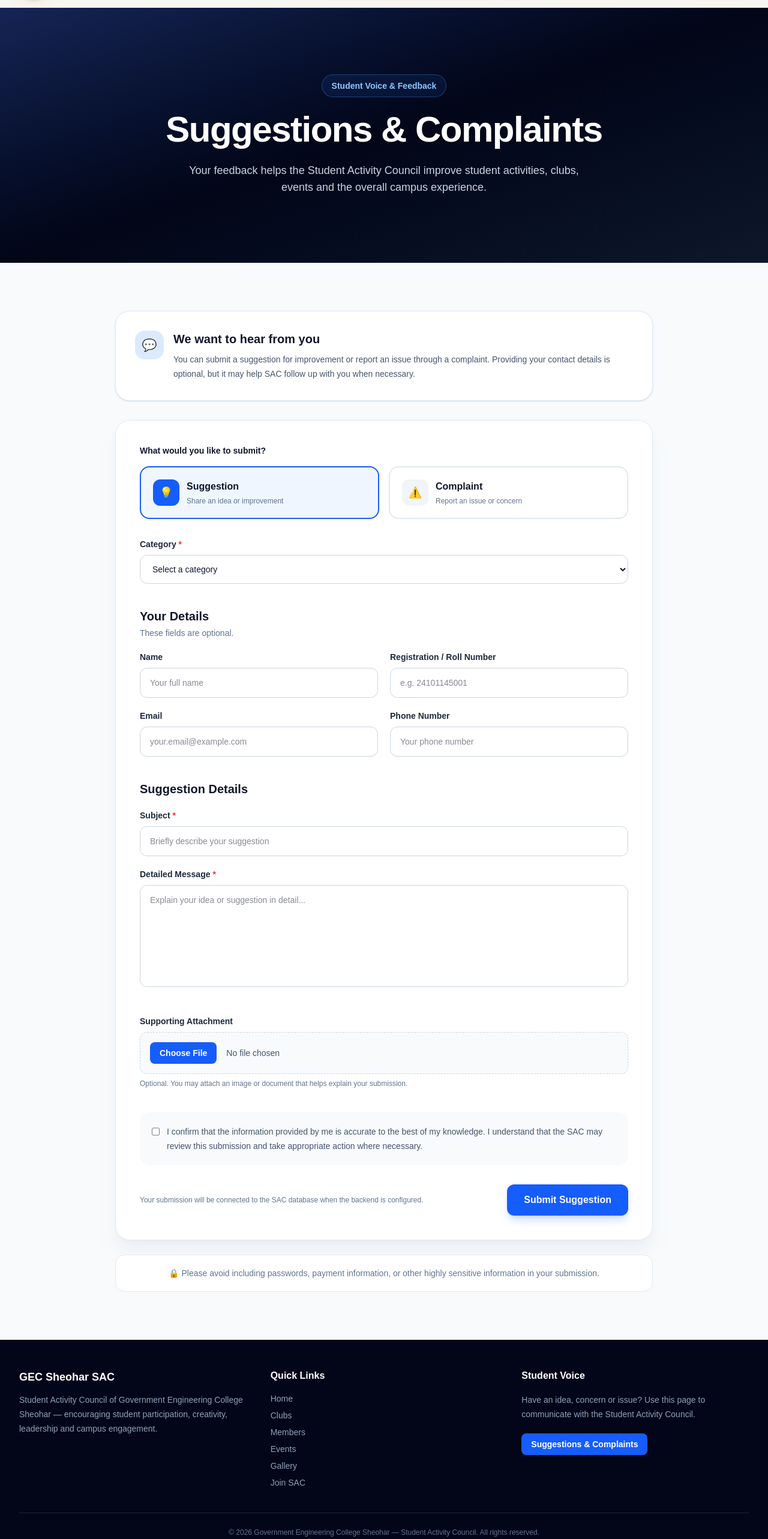
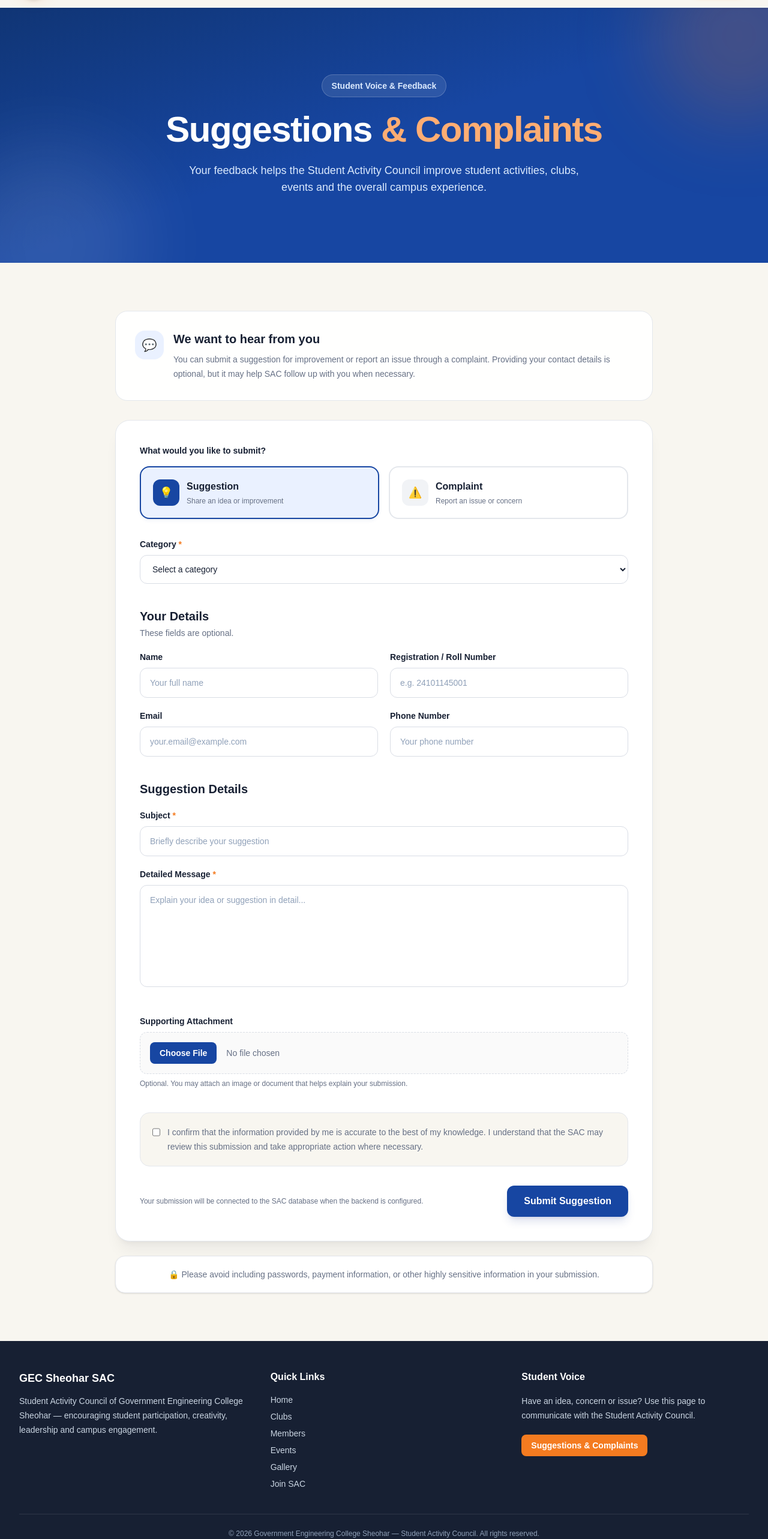
Before and after one commit to premkumar709176/gec-sheohar-sac, a Next.js app: page /suggestions in a window 1280 px wide. Shown: the part 64-2629 px from the top of the page at 60% size. Built offline with nearby package versions, Linux system fonts and the light colour scheme.

Commit message:
Update suggestions page theme

```diff
--- a/app/suggestions/page.tsx
+++ b/app/suggestions/page.tsx
@@ -17,25 +17,27 @@ export default function SuggestionsPage() {
   };
 
   return (
-    <main className="min-h-screen bg-slate-50 text-slate-900">
-
-      {/* SPACE FOR GLOBAL NAVBAR */}
+    <main className="min-h-screen bg-[#f8f6f0] text-[#172033]">
       <div className="h-[76px]" />
 
       {/* HERO */}
-      <section className="relative overflow-hidden bg-slate-950 text-white">
-        <div className="absolute inset-0 bg-gradient-to-br from-blue-950 via-slate-950 to-slate-900" />
+      <section className="relative overflow-hidden bg-[#1746a2] text-white">
+        <div className="absolute inset-0 bg-gradient-to-br from-[#103575] via-[#1746a2] to-[#1746a2]" />
+
+        <div className="absolute -right-24 -top-24 h-72 w-72 rounded-full bg-[#f47b20]/20 blur-3xl" />
+        <div className="absolute -bottom-32 -left-20 h-80 w-80 rounded-full bg-white/10 blur-3xl" />
 
         <div className="relative mx-auto max-w-5xl px-5 py-20 text-center lg:px-8 lg:py-28">
-          <span className="inline-flex rounded-full border border-blue-400/30 bg-blue-500/10 px-4 py-2 text-sm font-semibold text-blue-300">
+          <span className="inline-flex rounded-full border border-white/20 bg-white/10 px-4 py-2 text-sm font-semibold text-blue-100 backdrop-blur-sm">
             Student Voice & Feedback
           </span>
 
           <h1 className="mt-6 text-4xl font-black tracking-tight sm:text-5xl lg:text-6xl">
-            Suggestions & Complaints
+            Suggestions{" "}
+            <span className="text-[#ffad73]">& Complaints</span>
           </h1>
 
-          <p className="mx-auto mt-6 max-w-2xl text-base leading-7 text-slate-300 sm:text-lg">
+          <p className="mx-auto mt-6 max-w-2xl text-base leading-7 text-blue-100 sm:text-lg">
             Your feedback helps the Student Activity Council improve
             student activities, clubs, events and the overall campus
             experience.
@@ -48,74 +50,68 @@ export default function SuggestionsPage() {
         <div className="mx-auto max-w-4xl">
 
           {/* INTRO CARD */}
-          <div className="mb-8 rounded-3xl border border-blue-100 bg-white p-6 shadow-sm sm:p-8">
+          <div className="college-card mb-8 p-6 sm:p-8">
             <div className="flex gap-4">
-
-              <div className="flex h-12 w-12 shrink-0 items-center justify-center rounded-2xl bg-blue-100 text-xl">
+              <div className="flex h-12 w-12 shrink-0 items-center justify-center rounded-2xl bg-[#eaf1ff] text-xl">
                 💬
               </div>
 
               <div>
-                <h2 className="text-xl font-bold text-slate-900">
+                <h2 className="text-xl font-bold text-[#172033]">
                   We want to hear from you
                 </h2>
 
-                <p className="mt-2 text-sm leading-6 text-slate-600">
+                <p className="mt-2 text-sm leading-6 text-[#667085]">
                   You can submit a suggestion for improvement or report
                   an issue through a complaint. Providing your contact
                   details is optional, but it may help SAC follow up with
                   you when necessary.
                 </p>
               </div>
-
             </div>
           </div>
 
           {/* FORM */}
           <form
             onSubmit={handleSubmit}
-            className="rounded-3xl border border-slate-200 bg-white p-6 shadow-xl shadow-slate-200/50 sm:p-10"
+            className="rounded-3xl border border-[#e4e7ec] bg-white p-6 shadow-xl shadow-slate-900/5 sm:p-10"
           >
-
             {/* TYPE SELECTOR */}
             <div>
-              <label className="mb-4 block text-sm font-bold text-slate-900">
+              <label className="mb-4 block text-sm font-bold text-[#172033]">
                 What would you like to submit?
               </label>
 
               <div className="grid gap-4 sm:grid-cols-2">
-
                 <button
                   type="button"
                   onClick={() => setType("suggestion")}
                   className={`rounded-2xl border-2 p-5 text-left transition ${
                     type === "suggestion"
-                      ? "border-blue-600 bg-blue-50"
-                      : "border-slate-200 bg-white hover:border-blue-300"
+                      ? "border-[#1746a2] bg-[#eaf1ff] shadow-md shadow-blue-900/5"
+                      : "border-[#e4e7ec] bg-white hover:border-[#1746a2]/30 hover:bg-[#fafcff]"
                   }`}
                 >
                   <div className="flex items-center gap-3">
-
                     <div
                       className={`flex h-11 w-11 items-center justify-center rounded-xl text-lg ${
                         type === "suggestion"
-                          ? "bg-blue-600 text-white"
-                          : "bg-slate-100"
+                          ? "bg-[#1746a2] text-white"
+                          : "bg-[#f1f3f6]"
                       }`}
                     >
                       💡
                     </div>
 
                     <div>
-                      <p className="font-bold text-slate-900">
+                      <p className="font-bold text-[#172033]">
                         Suggestion
                       </p>
 
-                      <p className="mt-1 text-xs text-slate-500">
+                      <p className="mt-1 text-xs text-[#667085]">
                         Share an idea or improvement
                       </p>
                     </div>
-
                   </div>
                 </button>
 
@@ -124,35 +120,32 @@ export default function SuggestionsPage() {
                   onClick={() => setType("complaint")}
                   className={`rounded-2xl border-2 p-5 text-left transition ${
                     type === "complaint"
-                      ? "border-red-500 bg-red-50"
-                      : "border-slate-200 bg-white hover:border-red-300"
+                      ? "border-[#f47b20] bg-[#fff1e6] shadow-md shadow-orange-900/5"
+                      : "border-[#e4e7ec] bg-white hover:border-[#f47b20]/40 hover:bg-[#fffdfb]"
                   }`}
                 >
                   <div className="flex items-center gap-3">
-
                     <div
                       className={`flex h-11 w-11 items-center justify-center rounded-xl text-lg ${
                         type === "complaint"
-                          ? "bg-red-500 text-white"
-                          : "bg-slate-100"
+                          ? "bg-[#f47b20] text-white"
+                          : "bg-[#f1f3f6]"
                       }`}
                     >
                       ⚠️
                     </div>
 
                     <div>
-                      <p className="font-bold text-slate-900">
+                      <p className="font-bold text-[#172033]">
                         Complaint
                       </p>
 
-                      <p className="mt-1 text-xs text-slate-500">
+                      <p className="mt-1 text-xs text-[#667085]">
                         Report an issue or concern
                       </p>
                     </div>
-
                   </div>
                 </button>
-
               </div>
             </div>
 
@@ -160,16 +153,16 @@ export default function SuggestionsPage() {
             <div className="mt-8">
               <label
                 htmlFor="category"
-                className="mb-2 block text-sm font-semibold text-slate-800"
+                className="mb-2 block text-sm font-semibold text-[#172033]"
               >
-                Category <span className="text-red-500">*</span>
+                Category <span className="text-[#f47b20]">*</span>
               </label>
 
               <select
                 id="category"
                 name="category"
                 required
-                className="w-full rounded-xl border border-slate-300 bg-white px-4 py-3.5 text-sm outline-none transition focus:border-blue-600 focus:ring-4 focus:ring-blue-100"
+                className="w-full rounded-xl border border-[#d9dde5] bg-white px-4 py-3.5 text-sm text-[#172033] outline-none transition focus:border-[#1746a2] focus:ring-4 focus:ring-[#eaf1ff]"
               >
                 <option value="">Select a category</option>
                 <option>Academic & Student Activities</option>
@@ -187,21 +180,20 @@ export default function SuggestionsPage() {
             {/* PERSONAL DETAILS */}
             <div className="mt-10">
               <div className="mb-5">
-                <h3 className="text-xl font-bold text-slate-900">
+                <h3 className="text-xl font-bold text-[#172033]">
                   Your Details
                 </h3>
 
-                <p className="mt-1 text-sm text-slate-500">
+                <p className="mt-1 text-sm text-[#667085]">
                   These fields are optional.
                 </p>
               </div>
 
               <div className="grid gap-5 sm:grid-cols-2">
-
                 <div>
                   <label
                     htmlFor="name"
-                    className="mb-2 block text-sm font-semibold text-slate-800"
+                    className="mb-2 block text-sm font-semibold text-[#172033]"
                   >
                     Name
                   </label>
@@ -211,14 +203,14 @@ export default function SuggestionsPage() {
                     name="name"
                     type="text"
                     placeholder="Your full name"
-                    className="w-full rounded-xl border border-slate-300 px-4 py-3.5 text-sm outline-none transition focus:border-blue-600 focus:ring-4 focus:ring-blue-100"
+                    className="w-full rounded-xl border border-[#d9dde5] bg-white px-4 py-3.5 text-sm text-[#172033] outline-none transition placeholder:text-slate-400 focus:border-[#1746a2] focus:ring-4 focus:ring-[#eaf1ff]"
                   />
                 </div>
 
                 <div>
                   <label
                     htmlFor="roll"
-                    className="mb-2 block text-sm font-semibold text-slate-800"
+                    className="mb-2 block text-sm font-semibold text-[#172033]"
                   >
                     Registration / Roll Number
                   </label>
@@ -228,14 +220,14 @@ export default function SuggestionsPage() {
                     name="roll"
                     type="text"
                     placeholder="e.g. 24101145001"
-                    className="w-full rounded-xl border border-slate-300 px-4 py-3.5 text-sm outline-none transition focus:border-blue-600 focus:ring-4 focus:ring-blue-100"
+                    className="w-full rounded-xl border border-[#d9dde5] bg-white px-4 py-3.5 text-sm text-[#172033] outline-none transition placeholder:text-slate-400 focus:border-[#1746a2] focus:ring-4 focus:ring-[#eaf1ff]"
                   />
                 </div>
 
                 <div>
                   <label
                     htmlFor="email"
-                    className="mb-2 block text-sm font-semibold text-slate-800"
+                    className="mb-2 block text-sm font-semibold text-[#172033]"
                   >
                     Email
                   </label>
@@ -245,14 +237,14 @@ export default function SuggestionsPage() {
                     name="email"
                     type="email"
                     placeholder="your.email@example.com"
-                    className="w-full rounded-xl border border-slate-300 px-4 py-3.5 text-sm outline-none transition focus:border-blue-600 focus:ring-4 focus:ring-blue-100"
+                    className="w-full rounded-xl border border-[#d9dde5] bg-white px-4 py-3.5 text-sm text-[#172033] outline-none transition placeholder:text-slate-400 focus:border-[#1746a2] focus:ring-4 focus:ring-[#eaf1ff]"
                   />
                 </div>
 
                 <div>
                   <label
                     htmlFor="phone"
-                    className="mb-2 block text-sm font-semibold text-slate-800"
+                    className="mb-2 block text-sm font-semibold text-[#172033]"
                   >
                     Phone Number
                   </label>
@@ -262,16 +254,15 @@ export default function SuggestionsPage() {
                     name="phone"
                     type="tel"
                     placeholder="Your phone number"
-                    className="w-full rounded-xl border border-slate-300 px-4 py-3.5 text-sm outline-none transition focus:border-blue-600 focus:ring-4 focus:ring-blue-100"
+                    className="w-full rounded-xl border border-[#d9dde5] bg-white px-4 py-3.5 text-sm text-[#172033] outline-none transition placeholder:text-slate-400 focus:border-[#1746a2] focus:ring-4 focus:ring-[#eaf1ff]"
                   />
                 </div>
-
               </div>
             </div>
 
             {/* MESSAGE */}
             <div className="mt-10">
-              <h3 className="mb-5 text-xl font-bold text-slate-900">
+              <h3 className="mb-5 text-xl font-bold text-[#172033]">
                 {type === "suggestion"
                   ? "Suggestion Details"
                   : "Complaint Details"}
@@ -280,9 +271,9 @@ export default function SuggestionsPage() {
               <div>
                 <label
                   htmlFor="subject"
-                  className="mb-2 block text-sm font-semibold text-slate-800"
+                  className="mb-2 block text-sm font-semibold text-[#172033]"
                 >
-                  Subject <span className="text-red-500">*</span>
+                  Subject <span className="text-[#f47b20]">*</span>
                 </label>
 
                 <input
@@ -295,16 +286,16 @@ export default function SuggestionsPage() {
                       ? "Briefly describe your suggestion"
                       : "Briefly describe your complaint"
                   }
-                  className="w-full rounded-xl border border-slate-300 px-4 py-3.5 text-sm outline-none transition focus:border-blue-600 focus:ring-4 focus:ring-blue-100"
+                  className="w-full rounded-xl border border-[#d9dde5] bg-white px-4 py-3.5 text-sm text-[#172033] outline-none transition placeholder:text-slate-400 focus:border-[#1746a2] focus:ring-4 focus:ring-[#eaf1ff]"
                 />
               </div>
 
               <div className="mt-5">
                 <label
                   htmlFor="message"
-                  className="mb-2 block text-sm font-semibold text-slate-800"
+                  className="mb-2 block text-sm font-semibold text-[#172033]"
                 >
-                  Detailed Message <span className="text-red-500">*</span>
+                  Detailed Message <span className="text-[#f47b20]">*</span>
                 </label>
 
                 <textarea
@@ -317,7 +308,7 @@ export default function SuggestionsPage() {
                       ? "Explain your idea or suggestion in detail..."
                       : "Describe the issue or concern in detail..."
                   }
-                  className="w-full resize-none rounded-xl border border-slate-300 px-4 py-3.5 text-sm outline-none transition focus:border-blue-600 focus:ring-4 focus:ring-blue-100"
+                  className="w-full resize-none rounded-xl border border-[#d9dde5] bg-white px-4 py-3.5 text-sm text-[#172033] outline-none transition placeholder:text-slate-400 focus:border-[#1746a2] focus:ring-4 focus:ring-[#eaf1ff]"
                 />
               </div>
             </div>
@@ -326,7 +317,7 @@ export default function SuggestionsPage() {
             <div className="mt-10">
               <label
                 htmlFor="attachment"
-                className="mb-2 block text-sm font-semibold text-slate-800"
+                className="mb-2 block text-sm font-semibold text-[#172033]"
               >
                 Supporting Attachment
               </label>
@@ -336,25 +327,25 @@ export default function SuggestionsPage() {
                 name="attachment"
                 type="file"
                 accept="image/*,.pdf,.doc,.docx"
-                className="block w-full cursor-pointer rounded-xl border border-dashed border-slate-300 bg-slate-50 px-4 py-4 text-sm text-slate-600 file:mr-4 file:rounded-lg file:border-0 file:bg-blue-600 file:px-4 file:py-2 file:font-semibold file:text-white hover:file:bg-blue-700"
+                className="block w-full cursor-pointer rounded-xl border border-dashed border-[#d9dde5] bg-[#fafafa] px-4 py-4 text-sm text-[#667085] file:mr-4 file:rounded-lg file:border-0 file:bg-[#1746a2] file:px-4 file:py-2 file:font-semibold file:text-white hover:file:bg-[#103575]"
               />
 
-              <p className="mt-2 text-xs text-slate-500">
+              <p className="mt-2 text-xs text-[#667085]">
                 Optional. You may attach an image or document that helps
                 explain your submission.
               </p>
             </div>
 
             {/* DECLARATION */}
-            <div className="mt-10 rounded-2xl bg-slate-50 p-5">
+            <div className="mt-10 rounded-2xl border border-[#e4e7ec] bg-[#f8f6f0] p-5">
               <label className="flex cursor-pointer items-start gap-3">
                 <input
                   type="checkbox"
                   required
-                  className="mt-1 h-4 w-4 rounded border-slate-300 text-blue-600 focus:ring-blue-500"
+                  className="mt-1 h-4 w-4 rounded border-slate-300 accent-[#1746a2] focus:ring-[#1746a2]"
                 />
 
-                <span className="text-sm leading-6 text-slate-600">
+                <span className="text-sm leading-6 text-[#667085]">
                   I confirm that the information provided by me is
                   accurate to the best of my knowledge. I understand that
                   the SAC may review this submission and take appropriate
@@ -365,18 +356,17 @@ export default function SuggestionsPage() {
 
             {/* SUBMIT */}
             <div className="mt-8 flex flex-col gap-4 sm:flex-row sm:items-center sm:justify-between">
-
-              <p className="text-xs leading-5 text-slate-500">
+              <p className="text-xs leading-5 text-[#667085]">
                 Your submission will be connected to the SAC database
                 when the backend is configured.
               </p>
 
               <button
                 type="submit"
-                className={`rounded-xl px-7 py-3.5 font-bold text-white shadow-lg transition ${
+                className={`rounded-xl px-7 py-3.5 font-bold text-white shadow-lg transition hover:-translate-y-0.5 ${
                   type === "suggestion"
-                    ? "bg-blue-600 shadow-blue-600/20 hover:bg-blue-700"
-                    : "bg-red-600 shadow-red-600/20 hover:bg-red-700"
+                    ? "bg-[#1746a2] shadow-blue-900/15 hover:bg-[#103575]"
+                    : "bg-[#f47b20] shadow-orange-900/15 hover:bg-[#d96512]"
                 }`}
               >
                 Submit{" "}
@@ -384,34 +374,29 @@ export default function SuggestionsPage() {
                   ? "Suggestion"
                   : "Complaint"}
               </button>
-
             </div>
-
           </form>
 
           {/* PRIVACY NOTE */}
-          <div className="mt-6 rounded-2xl border border-slate-200 bg-white p-5 text-center">
-            <p className="text-sm text-slate-500">
+          <div className="mt-6 rounded-2xl border border-[#e4e7ec] bg-white p-5 text-center shadow-sm">
+            <p className="text-sm text-[#667085]">
               🔒 Please avoid including passwords, payment information,
               or other highly sensitive information in your submission.
             </p>
           </div>
-
         </div>
       </section>
 
       {/* FOOTER */}
-      <footer className="bg-slate-950 text-white">
+      <footer className="bg-[#172033] text-white">
         <div className="mx-auto max-w-7xl px-5 py-12 lg:px-8">
-
           <div className="grid gap-10 md:grid-cols-3">
-
             <div>
-              <h3 className="text-lg font-bold">
+              <h3 className="text-lg font-bold text-white">
                 GEC Sheohar SAC
               </h3>
 
-              <p className="mt-3 max-w-sm text-sm leading-6 text-slate-400">
+              <p className="mt-3 max-w-sm text-sm leading-6 text-slate-300">
                 Student Activity Council of Government Engineering
                 College Sheohar — encouraging student participation,
                 creativity, leadership and campus engagement.
@@ -419,61 +404,58 @@ export default function SuggestionsPage() {
             </div>
 
             <div>
-              <h3 className="font-bold">Quick Links</h3>
+              <h3 className="font-bold text-white">Quick Links</h3>
 
-              <div className="mt-4 flex flex-col gap-2 text-sm text-slate-400">
-                <Link href="/" className="hover:text-white">
+              <div className="mt-4 flex flex-col gap-2 text-sm text-slate-300">
+                <Link href="/" className="transition hover:text-[#ffad73]">
                   Home
                 </Link>
 
-                <Link href="/clubs" className="hover:text-white">
+                <Link href="/clubs" className="transition hover:text-[#ffad73]">
                   Clubs
                 </Link>
 
-                <Link href="/members" className="hover:text-white">
+                <Link href="/members" className="transition hover:text-[#ffad73]">
                   Members
                 </Link>
 
-                <Link href="/events" className="hover:text-white">
+                <Link href="/events" className="transition hover:text-[#ffad73]">
                   Events
                 </Link>
 
-                <Link href="/gallery" className="hover:text-white">
+                <Link href="/gallery" className="transition hover:text-[#ffad73]">
                   Gallery
                 </Link>
 
-                <Link href="/join" className="hover:text-white">
+                <Link href="/join" className="transition hover:text-[#ffad73]">
                   Join SAC
                 </Link>
               </div>
             </div>
 
             <div>
-              <h3 className="font-bold">Student Voice</h3>
+              <h3 className="font-bold text-white">Student Voice</h3>
 
-              <p className="mt-4 text-sm leading-6 text-slate-400">
+              <p className="mt-4 text-sm leading-6 text-slate-300">
                 Have an idea, concern or issue? Use this page to
                 communicate with the Student Activity Council.
               </p>
 
               <Link
                 href="/suggestions"
-                className="mt-5 inline-block rounded-lg bg-blue-600 px-4 py-2 text-sm font-semibold transition hover:bg-blue-500"
+                className="mt-5 inline-block rounded-lg bg-[#f47b20] px-4 py-2 text-sm font-semibold text-white transition hover:bg-[#d96512]"
               >
                 Suggestions & Complaints
               </Link>
             </div>
-
           </div>
 
-          <div className="mt-10 border-t border-slate-800 pt-6 text-center text-xs text-slate-500">
+          <div className="mt-10 border-t border-white/10 pt-6 text-center text-xs text-slate-400">
             © {new Date().getFullYear()} Government Engineering College
             Sheohar — Student Activity Council. All rights reserved.
           </div>
-
         </div>
       </footer>
-
     </main>
   );
 }
```
